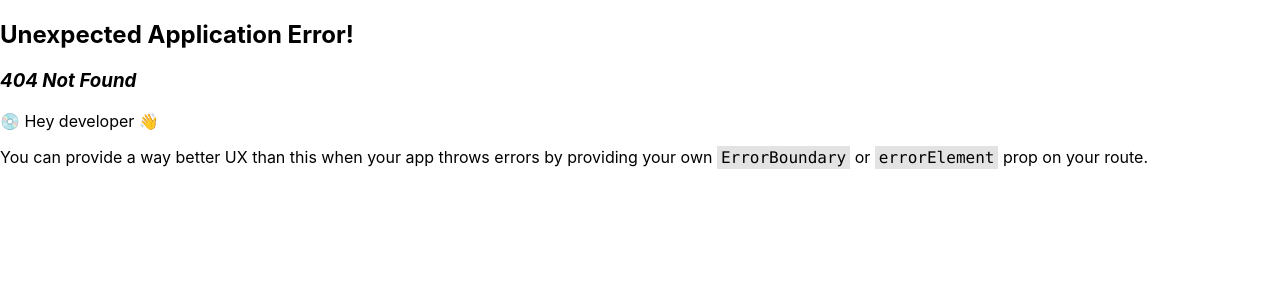
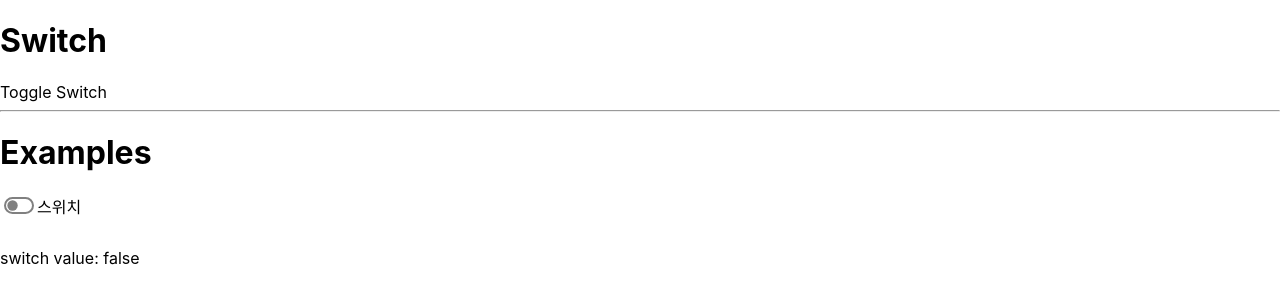
Before and after one commit to JeongGoEun/react-bits, a React (Create React App) app: page /components/switch in a window 1280 px wide. Before the commit this address had no page. Shown: the top 304 px of the page. Built offline with nearby package versions, Linux system fonts and the light colour scheme.

Commit message:
Add switch component

```diff
--- /dev/null
+++ b/src/components/Switch.tsx
@@ -0,0 +1,72 @@
+/** @jsxImportSource @emotion/react */
+import { css } from '@emotion/react'
+import { ChangeEvent, ChangeEventHandler, useState } from 'react'
+
+const Switch = () => {
+  const [switchState, setSwitchState] = useState<boolean>(false)
+
+  const toggleSwitch: ChangeEventHandler = (e: ChangeEvent<HTMLInputElement>) => {
+    setSwitchState(!switchState)
+  }
+
+  return (
+    <div>
+      <h1>Switch</h1>
+      <div>Toggle Switch</div>
+
+      <hr></hr>
+
+      <h1>Examples</h1>
+
+      <div className='component-box'>
+        {/* UI/UX - switch with label */}
+        <label css={switchStyle}>
+          <input role={'switch'} type={'checkbox'} defaultChecked={switchState} onChange={toggleSwitch}></input>
+          <span>스위치</span>
+        </label>
+      </div>
+
+      <div className='contents-box'>
+        <div style={{ marginTop: 30 }}>switch value: {switchState.toString()}</div>
+      </div>
+    </div>
+  )
+}
+
+const switchStyle = css`
+  display: inline-flex;
+  align-items: center;
+  cursor: pointer;
+
+  [type='checkbox'] {
+    appearance: none;
+    position: relative;
+    border: max(2px, 0.1em) solid gray;
+    border-radius: 1.25em;
+    width: 2.25em;
+    height: 1.25em;
+    cursor: pointer;
+
+    ::before {
+      content: '';
+      position: absolute;
+      left: 0;
+      width: 1em;
+      height: 1em;
+      border-radius: 50%;
+      transform: scale(0.8);
+      background-color: gray;
+      transition: left 250ms linear;
+    }
+
+    :checked::before {
+      background-color: white;
+      left: 1em;
+    }
+    :checked {
+      background-color: #2f48ef;
+    }
+  }
+`
+
+export default Switch
--- a/src/components/index.tsx
+++ b/src/components/index.tsx
@@ -3,5 +3,6 @@ import Checkbox from './Checkbox'
 import Input from './Input'
 import Radio from './Radio'
 import RangeSlider from './RangeSlider'
+import Switch from './Switch'
 
-export { Button, Checkbox, Input, Radio, RangeSlider }
+export { Button, Checkbox, Input, Radio, RangeSlider, Switch }
--- a/src/constants/contents.ts
+++ b/src/constants/contents.ts
@@ -40,9 +40,9 @@ const componentBitsList: Array<CompListType> = [
     },
     {
       name: 'Switch',
-      path: '',
-      discription: '',
-      example: ''
+      path: 'src/components/Slider.tsx',
+      discription: 'toggle switch',
+      example: '/components/switch'
     }
 ];
 
--- a/src/index.tsx
+++ b/src/index.tsx
@@ -3,7 +3,7 @@ import ReactDOM from 'react-dom/client'
 import './index.css'
 import App from './App'
 import { createBrowserRouter, RouterProvider } from 'react-router-dom'
-import { Button, Checkbox, Input, Radio, RangeSlider } from './components'
+import { Button, Checkbox, Input, Radio, RangeSlider, Switch } from './components'
 
 const root = ReactDOM.createRoot(document.getElementById('root') as HTMLElement)
 
@@ -32,6 +32,10 @@ const router = createBrowserRouter([
     path: '/components/range-slider',
     element: <RangeSlider />,
   },
+  {
+    path: '/components/switch',
+    element: <Switch />,
+  },
 ])
 
 root.render(
```
